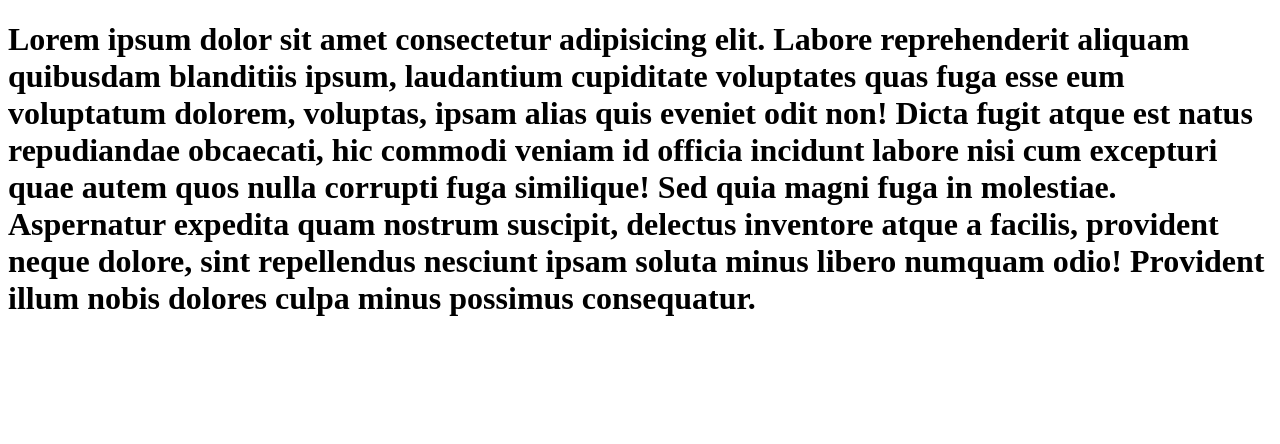
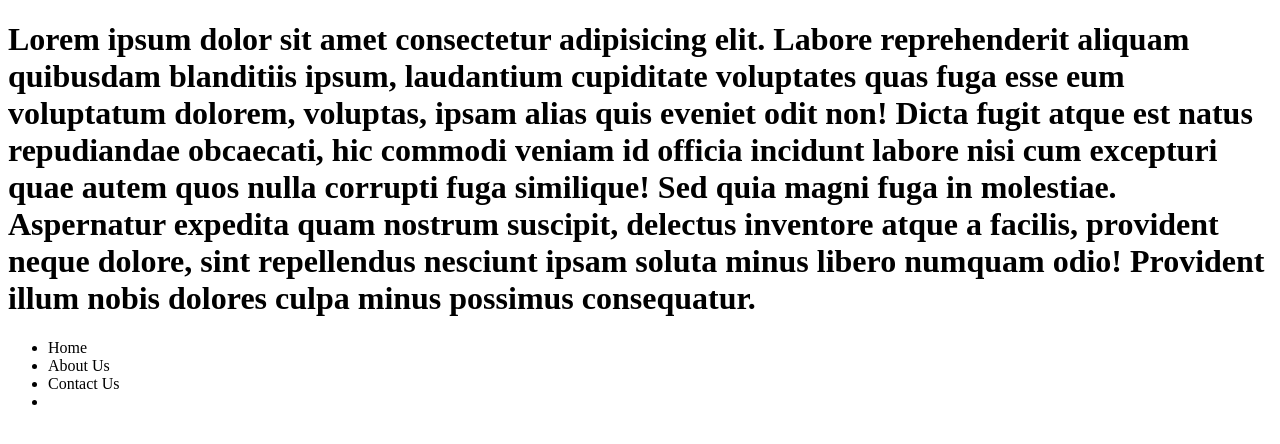
Before and after one commit to Manavi-18/learn-git, a plain HTML site: page index.html in a window 1280 px wide. Drawn offline with Linux system fonts and the light colour scheme.

Commit message:
add index file

```diff
--- a/index.html
+++ b/index.html
@@ -9,5 +9,11 @@
     <h1>Lorem ipsum dolor sit amet consectetur adipisicing elit. Labore reprehenderit aliquam quibusdam blanditiis ipsum, laudantium cupiditate voluptates quas fuga esse eum voluptatum dolorem, voluptas, ipsam alias quis eveniet odit non!
     Dicta fugit atque est natus repudiandae obcaecati, hic commodi veniam id officia incidunt labore nisi cum excepturi quae autem quos nulla corrupti fuga similique! Sed quia magni fuga in molestiae.
     Aspernatur expedita quam nostrum suscipit, delectus inventore atque a facilis, provident neque dolore, sint repellendus nesciunt ipsam soluta minus libero numquam odio! Provident illum nobis dolores culpa minus possimus consequatur.</h1>
+    <ul>
+        <li>Home</li>
+        <li>About Us</li>
+        <li>Contact Us</li>
+        <li></li>
+    </ul>
 </body>
 </html>
```
